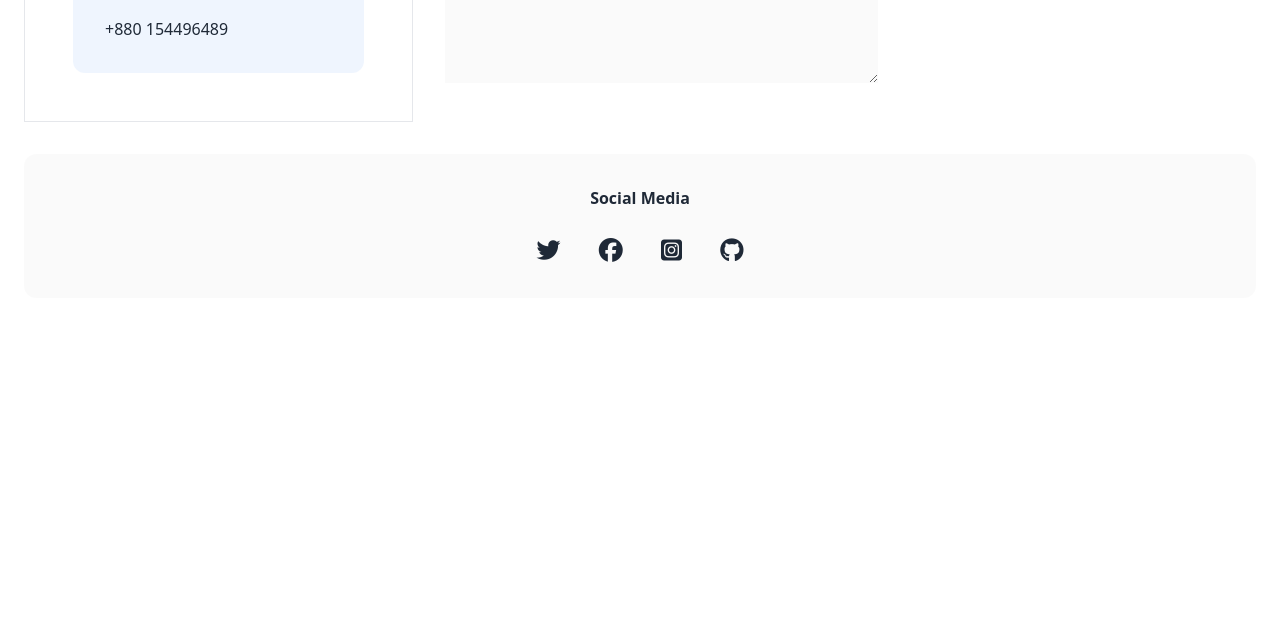
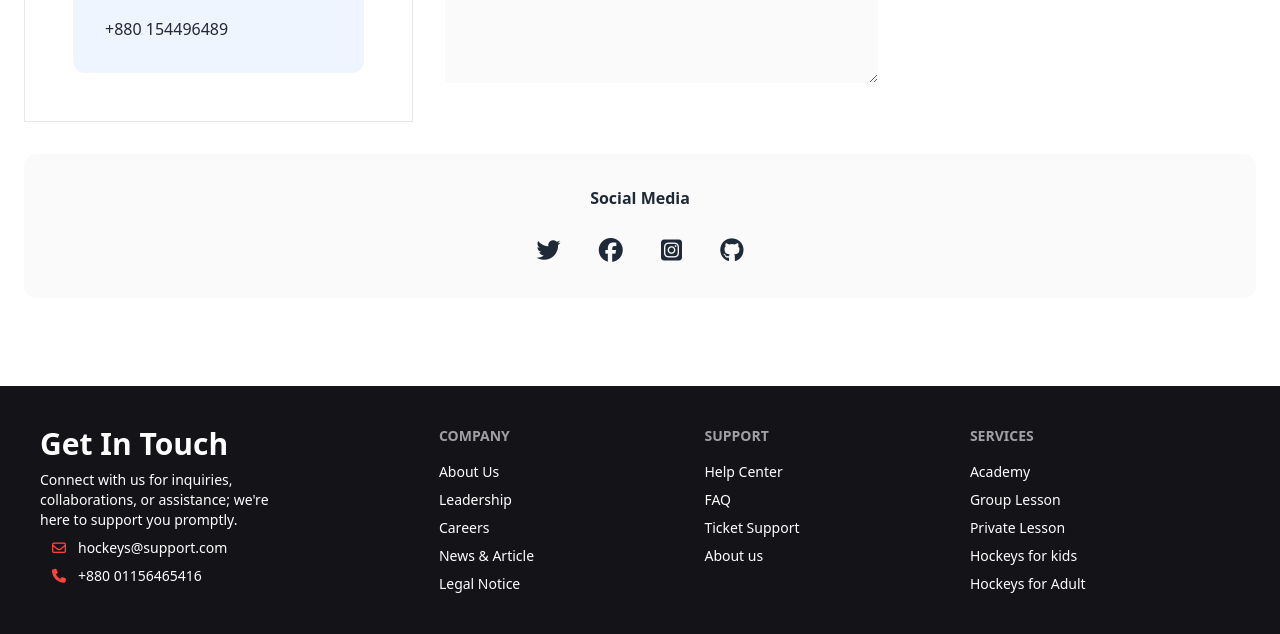
Before and after one commit to Parvez1819/B9A3-Hockeys-Assignment3, a plain HTML site: page index.html in a window 1280 px wide. Shown: the part 5475-6109 px from the top of the page. Before the commit the page ends 5861 px from the top, so only its background shows below. Drawn offline with nearby package versions, Linux system fonts and the light colour scheme.

Commit message:
footer added & finishing touch

```diff
--- a/index.html
+++ b/index.html
@@ -497,9 +497,40 @@
 
     </main>
     <!-- footer section -->
-    <footer>
+    <footer class=" bg-[#131318] ">
+        <div class="footer p-10 text-base-content">
+            <aside class="text-white">
+                <h2 class="font-extrabold text-3xl ">Get In Touch</h2>
+                <p>Connect with us for inquiries, <br>collaborations, or assistance; we're <br>here to support you promptly.</p>
+                <p><i class="fa-regular fa-envelope px-3 text-[#FF4240]"></i>hockeys@support.com</p>
+                <p><i class="fa-solid fa-phone px-3 text-[#FF4240]"></i>+880 01156465416</p>
+              </aside>
+              <nav class="text-white">
+                <h6 class="footer-title ">Company</h6>
+                <a class="link link-hover">About Us</a>
+                <a class="link link-hover">Leadership</a>
+                <a class="link link-hover">Careers</a>
+                <a class="link link-hover">News & Article</a>
+                <a class="link link-hover">Legal Notice</a>
+              </nav>
+              <nav class="text-white">
+                <h6 class="footer-title">Support</h6>
+                <a class="link link-hover">Help Center</a>
+                <a class="link link-hover">FAQ</a>
+                <a class="link link-hover">Ticket Support</a>
+                <a class="link link-hover">About us</a>
 
-    </footer>
+              </nav>
+              <nav class="text-white">
+                <h6 class="footer-title">Services</h6>
+                <a class="link link-hover">Academy</a>
+                <a class="link link-hover">Group Lesson</a>
+                <a class="link link-hover">Private Lesson</a>
+                <a class="link link-hover">Hockeys for kids</a>
+                <a class="link link-hover">Hockeys for Adult</a>
+              </nav>
+        </div>
+      </footer>
 </body>
 
 </html>
```
